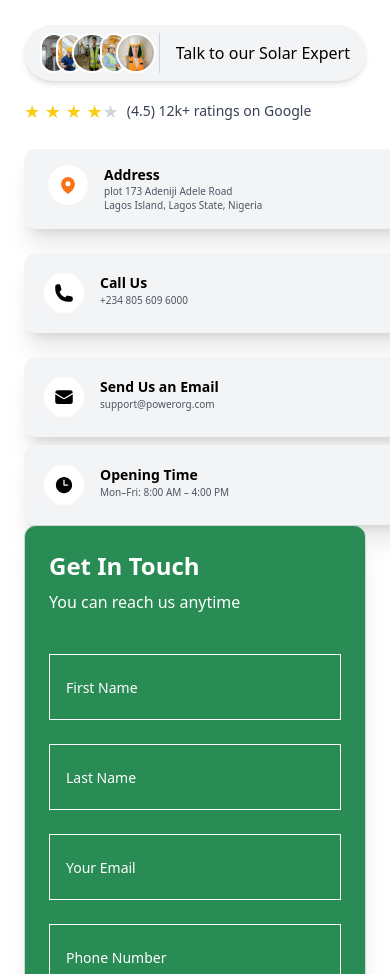
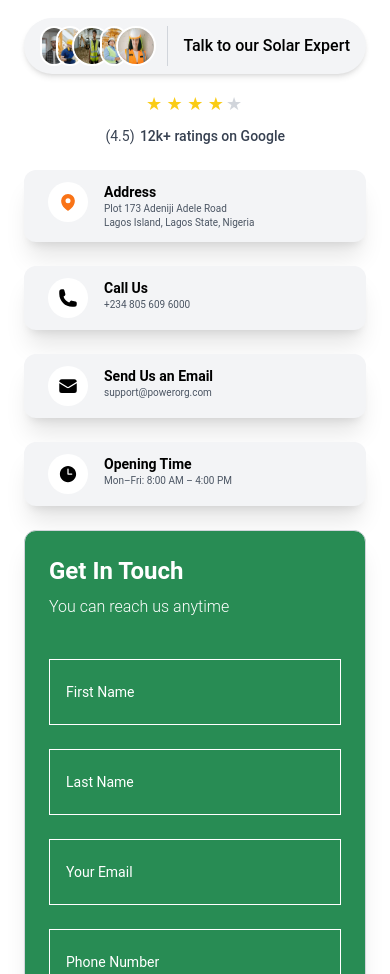
Before and after one commit to EstherBabaoye/PowerOrg, a React (Vite) app: page /contact in a window 390 px wide. Shown: the part 1026-2000 px from the top of the page. Built offline with nearby package versions, Linux system fonts and the light colour scheme.

Commit message:
Formatting of text

```diff
--- a/src/Components/Footer.jsx
+++ b/src/Components/Footer.jsx
@@ -1,88 +1,139 @@
-import footerBackground from '../assets/Footer.jpg';
-import '@fortawesome/fontawesome-free/css/all.min.css';
+import footerBackground from "../assets/Footer.jpg";
+import "@fortawesome/fontawesome-free/css/all.min.css";
 
 function Footer() {
   return (
     <footer
-      className="relative text-gray-300 overflow-hidden mt-[2cm]"
+      className="relative text-gray-300 overflow-hidden  font-['Roboto']"
       style={{
-        minHeight: '10.5cm',
+        minHeight: "10.5cm",
         backgroundImage: `linear-gradient(rgba(0,0,0,0.75), rgba(0,0,0,0.75)), url(${footerBackground})`,
-        backgroundSize: 'cover',
-        backgroundRepeat: 'no-repeat',
-        backgroundPosition: 'center',
+        backgroundSize: "cover",
+        backgroundRepeat: "no-repeat",
+        backgroundPosition: "center",
       }}
     >
-      <div className="flex flex-col lg:flex-row justify-between py-10 gap-10 px-6 sm:px-10 lg:px-[2.4cm] w-full">
+      <div className="flex flex-col lg:flex-row justify-between mt-10 pb-32 py-10 gap-10 px-6 sm:px-10 lg:px-[2.4cm] w-full">
+        <div className="w-full max-w-[453px] flex-shrink-0">
+          <div className="font-bold text-[40px] leading-[30px] tracking-[0%] flex">
+            <span className="text-[#48cc22]">Power</span>
+            <span className="text-[#fc9d1e]">Org</span>
+          </div>
 
-        <div className="lg:w-1/3 flex-shrink-0">
-          <span className="text-[#48cc22] text-4xl font-semibold">Power</span>
-          <span className="text-[#fc9d1e] text-4xl font-semibold">Org</span>
-          <p className="font-semibold mt-3 max-w-md">
-            Solar plant services offer end-to-end solutions, including design, installation,
-            and maintenance, tailored to meet your energy needs.
+          <p className="font-normal text-[18px] mt-3">
+            Solar plant services offer end-to-end solutions, including design,
+            installation, and maintenance, tailored to meet your energy needs.
           </p>
         </div>
 
-
-        <div className="grid grid-cols-1 sm:grid-cols-2 lg:grid-cols-4 gap-y-8 gap-x-8 text-sm flex-grow">
-
-          <div className="space-y-3">
-            <h3 className="tracking-wide font-semibold text-white">Quick Link</h3>
-            <ul className="space-y-1">
-              <li><a className="hover:text-[#48cc22] font-semibold" href="#">About Us</a></li>
-              <li><a className="hover:text-[#48cc22] font-semibold" href="#">Projects</a></li>
-              <li><a className="hover:text-[#48cc22] font-semibold" href="#">Service</a></li>
-              <li><a className="hover:text-[#48cc22] font-semibold" href="#">Contact Us</a></li>
+        <div className="grid grid-cols-1 sm:grid-cols-2 lg:grid-cols-4 gap-y-8 gap-x-8 text-sm flex-grow w-full max-w-[701px]">
+          <div className="space-y-6 text-[16px]">
+            <h3 className="tracking-wide font-bold text-white">Quick Link</h3>
+            <ul className="space-y-4">
+              <li>
+                <a
+                  className="hover:text-[#48cc22] font-normal"
+                  href="/about-us"
+                >
+                  About Us
+                </a>
+              </li>
+              <li>
+                <a
+                  className="hover:text-[#48cc22] font-normal"
+                  href="/projects"
+                >
+                  Projects
+                </a>
+              </li>
+              <li>
+                <a className="hover:text-[#48cc22] font-normal" href="/service">
+                  Service
+                </a>
+              </li>
+              <li>
+                <a className="hover:text-[#48cc22] font-normal" href="/contact">
+                  Contact Us
+                </a>
+              </li>
             </ul>
           </div>
 
-
-          <div className="space-y-3">
-            <h3 className="tracking-wide font-semibold text-white">Services</h3>
-            <ul className="space-y-1">
-              <li><a className="hover:text-[#48cc22] font-semibold" href="#">Consultancy</a></li>
-              <li><a className="hover:text-[#48cc22] font-semibold" href="#">Solar System</a></li>
-              <li><a className="hover:text-[#48cc22] font-semibold" href="#">Solar Panel</a></li>
+          <div className="space-y-6 text-[16px]">
+            <h3 className="tracking-wide font-bold text-white">Services</h3>
+            <ul className="space-y-4">
+              <li>
+                <a className="hover:text-[#48cc22] font-normal" href="#">
+                  Consultancy
+                </a>
+              </li>
+              <li>
+                <a className="hover:text-[#48cc22] font-normal" href="#">
+                  Solar System
+                </a>
+              </li>
+              <li>
+                <a className="hover:text-[#48cc22] font-normal" href="#">
+                  Solar Panel
+                </a>
+              </li>
             </ul>
           </div>
 
+          <div className="col-span-1 sm:col-span-2 lg:col-span-2">
+            <h3 className="font-bold text-white text-[16px] mb-2">Subscribe</h3>
 
-          <div className="col-span-1 sm:col-span-2 lg:col-span-2 space-y-3">
-            <h3 className="font-semibold text-white">Subscribe</h3>
-            <p>Let’s subscribe to get the latest update</p>
-
+            <p className="font-normal text-[16px] mt-6 mb-20">
+              Let’s subscribe to get the latest update
+            </p>
 
             <form className="w-full max-w-full">
-              <label htmlFor="UserEmail" className="sr-only">Email</label>
-              <div className="flex flex-col sm:flex-row bg-white max-w-full">
+              <label htmlFor="UserEmail" className="sr-only">
+                Email
+              </label>
+              <div className="flex flex-row bg-white max-w-full">
                 <input
                   type="email"
                   id="UserEmail"
                   placeholder="Email Address"
-                  className="w-full sm:w-[7cm] h-[1.25cm] px-4 text-black text-sm border-none outline-none"
+                  className="w-[calc(100%-48px)] h-[50px] px-4 text-black text-sm border-none outline-none font-normal"
                 />
                 <button
                   type="submit"
-                  className="w-full sm:w-[1.5cm] h-[1.25cm] bg-[#48cc22] hover:bg-[#3aaa1b] flex items-center justify-center transition-all"
+                  className="w-[48px] h-[50px] bg-[#48cc22] hover:bg-[#3aaa1b] flex items-center justify-center transition-all"
                 >
                   <i className="fas fa-paper-plane text-white text-lg"></i>
                 </button>
               </div>
             </form>
 
-
             <div className="flex flex-wrap items-center gap-3 mt-6">
-              <a href="#" title="Facebook" className="w-6 h-6 flex items-center justify-center rounded-full bg-[#1877F2] text-white hover:scale-110 transition">
+              <a
+                href="#"
+                title="Facebook"
+                className="w-6 h-6 flex items-center justify-center rounded-full bg-[#1877F2] text-white hover:scale-110 transition"
+              >
                 <i className="fab fa-facebook-f text-xs"></i>
               </a>
-              <a href="#" title="LinkedIn" className="w-6 h-6 flex items-center justify-center rounded-full bg-[#0A66C2] text-white hover:scale-110 transition">
+              <a
+                href="#"
+                title="LinkedIn"
+                className="w-6 h-6 flex items-center justify-center rounded-full bg-[#0A66C2] text-white hover:scale-110 transition"
+              >
                 <i className="fab fa-linkedin-in text-xs"></i>
               </a>
-              <a href="#" title="Instagram" className="w-6 h-6 flex items-center justify-center rounded-full bg-gradient-to-tr from-yellow-400 via-pink-500 to-purple-600 text-white hover:scale-110 transition">
+              <a
+                href="#"
+                title="Instagram"
+                className="w-6 h-6 flex items-center justify-center rounded-full bg-gradient-to-tr from-yellow-400 via-pink-500 to-purple-600 text-white hover:scale-110 transition"
+              >
                 <i className="fab fa-instagram text-xs"></i>
               </a>
-              <a href="#" title="Twitter" className="w-6 h-6 flex items-center justify-center rounded-full bg-[#1DA1F2] text-white hover:scale-110 transition">
+              <a
+                href="#"
+                title="Twitter"
+                className="w-6 h-6 flex items-center justify-center rounded-full bg-[#1DA1F2] text-white hover:scale-110 transition"
+              >
                 <i className="fab fa-twitter text-xs"></i>
               </a>
             </div>
--- a/src/Pages/Contact.jsx
+++ b/src/Pages/Contact.jsx
@@ -18,70 +18,56 @@ function Contact() {
   }, []);
 
   return (
-    <div className="w-full overflow-hidden">
+    <div className="w-full mb-20 font-['Roboto'] overflow-hidden">
+      {/* Hero Section */}
       <div
         className="relative w-full rounded-br-[120px] overflow-hidden"
         style={{
           height: "650px",
           backgroundImage: `url(${contacthero})`,
           backgroundSize: "cover",
-          backgroundPositionY: "-100px",
+          backgroundPosition: "center top",
           backgroundRepeat: "no-repeat",
         }}
       >
-        <div className="absolute inset-0 bg-black bg-opacity-40 rounded-br-[120px]"></div>
-        <div className="absolute inset-0 flex justify-center px-6 sm:px-12 text-white text-center">
-          <div className="max-w-[800px] mt-52 sm:mt-64 md:mt-72">
-            <h1 className="text-4xl md:text-4xl font-bold mb-8 leading-snug">
+        <div className="absolute inset-0 bg-black bg-opacity-60 rounded-br-[120px] z-10" />
+        <div className="absolute inset-0 flex justify-center px-6 sm:px-12 text-white text-center z-20">
+          <div className="max-w-[800px] mt-36 sm:mt-52 md:mt-64 lg:mt-72">
+            <h1 className="text-[32px] sm:text-[40px] font-bold mb-8 leading-snug">
               Get In Touch With Us
             </h1>
-            <p className="mt-4 text-base sm:text-lg md:text-2xl font-semibold leading-relaxed">
+            <p className="mt-4 text-xl sm:text-2xl font-semibold leading-relaxed">
               Let's Power Your Future With Clean Energy
             </p>
           </div>
         </div>
       </div>
 
+      {/* Contact Section */}
       <div className="relative pt-20 pb-10 bg-white">
         <div className="w-full px-6 md:px-10 lg:px-[2.4cm]">
-          <div className="flex flex-col lg:flex-row justify-between gap-0">
-            <div className="w-full lg:w-1/2 ">
-              <h1 className="text-[28px] md:text-[38px] font-bold mb-6 text-black">
+          <div className="flex flex-col md:flex-row justify-between items-start gap-6 lg:gap-12 xl:gap-16">
+            {/* Left Column */}
+            <div className="w-full lg:w-[60%]">
+              <h1 className="text-[32px] sm:text-[40px] lg:text-[48px] font-bold mb-6 text-black leading-tight">
                 Connect With Us For Your Solar Energy Needs
               </h1>
-              <p className="text-black text-[21px] mb-6">
+              <p className="text-lg sm:text-xl lg:text-2xl text-black mb-6 leading-relaxed">
                 Reach out for support, whether you’re ready to switch or just
-                have questions — we’re here to help you. Fill out the form, and
-                a PowerOrg Solar expert will get back to you shortly.
+                have questions — we’re here to help you. Fill out the form, and a
+                PowerOrg Solar expert will get back to you shortly.
               </p>
 
-              <div className="bg-gray-100 rounded-full px-4 py-2 flex items-center gap-4 shadow-md w-fit mb-4">
+              <div className="w-full md:w-[362px] bg-gray-100 rounded-full px-4 py-2 flex items-center gap-4 shadow-md mb-4">
                 <div className="flex -space-x-3">
+                  {[avatar1, avatar2, avatar3, avatar4, avatar5].map((src, i) => (
                     <img
-                    src={avatar1}
-                    alt="avatar1"
+                      key={i}
+                      src={src}
+                      alt={`Customer service rep ${i + 1}`}
                       className="w-10 h-10 rounded-full border-2 border-white"
                     />
-                  <img
-                    src={avatar2}
-                    alt="avatar2"
-                    className="w-10 h-10 rounded-full border-2 border-white"
-                  />
-                  <img
-                    src={avatar3}
-                    alt="avatar3"
-                    className="w-10 h-10 rounded-full border-2 border-white"
-                  />
-                  <img
-                    src={avatar4}
-                    alt="avatar4"
-                    className="w-10 h-10 rounded-full border-2 border-white"
-                  />
-                  <img
-                    src={avatar5}
-                    alt="avatar5"
-                    className="w-10 h-10 rounded-full border-2 border-white"
-                  />
+                  ))}
                 </div>
                 <div className="h-10 w-px bg-gray-300"></div>
                 <p className="text-black font-medium whitespace-nowrap">
@@ -89,111 +75,92 @@ function Contact() {
                 </p>
               </div>
 
-              <div className="mt-2 flex items-center gap-2 mb-6">
+              <div className="mt-2 mb-6 flex flex-col sm:flex-row items-center sm:items-start gap-2 text-center sm:text-left">
                 <div className="text-yellow-400 flex items-center text-lg">
-                  ★ ★ ★ ★ <span className="text-gray-300">★</span>
+                  ★ ★ ★ ★ <span className="w-[20px] text-gray-300 inline-block">★</span>
                 </div>
                 <p className="text-sm text-gray-700">
-                  (4.5) <span className="font-medium">12k+ ratings</span> on
-                  Google
+                  <span className="inline-block w-[35px]">(4.5)</span>
+                  <span className="inline-block w-[150px] font-medium">
+                    12k+ ratings on Google
+                  </span>
                 </p>
               </div>
 
-              <div className="grid grid-cols-1 md:grid-cols-2 gap-2 py-0 px-15 w-[124%] -mr-[5%]">
-                <div className="flex items-start gap-4 bg-gray-100 rounded-xl px-6 py-4 pr-10 shadow-xl mb-4">
-                  <div className="w-10 h-10 bg-white text-orange-500 rounded-full flex items-center justify-center">
-                    <MapPinIcon className="w-5 h-5" />
+              <div className="grid grid-cols-1 md:grid-cols-2 gap-6 w-full mt-6">
+                {[
+                  {
+                    icon: <MapPinIcon className="w-5 h-5" />,
+                    title: "Address",
+                    text: (
+                      <>
+                        Plot 173 Adeniji Adele Road
+                        <br />
+                        Lagos Island, Lagos State, Nigeria
+                      </>
+                    ),
+                    color: "text-orange-500",
+                  },
+                  {
+                    icon: <PhoneIcon className="w-5 h-5" />,
+                    title: "Call Us",
+                    text: "+234 805 609 6000",
+                    color: "text-black",
+                  },
+                  {
+                    icon: <EnvelopeIcon className="w-5 h-5" />,
+                    title: "Send Us an Email",
+                    text: "support@powerorg.com",
+                    color: "text-black",
+                  },
+                  {
+                    icon: <ClockIcon className="w-5 h-5" />,
+                    title: "Opening Time",
+                    text: "Mon–Fri: 8:00 AM – 4:00 PM",
+                    color: "text-black",
+                  },
+                ].map((card, i) => (
+                  <div
+                    key={i}
+                    className="w-full flex items-start gap-4 bg-gray-100 rounded-xl px-6 py-3 shadow-xl"
+                  >
+                    <div
+                      className={`w-10 h-10 bg-white ${card.color} rounded-full flex items-center justify-center`}
+                    >
+                      {card.icon}
                     </div>
                     <div>
-                    <h3 className="text-sm font-semibold text-black">
-                      Address
-                    </h3>
-                    <p className="text-[10px] text-gray-600 leading-snug">
-                      plot 173 Adeniji Adele Road
-                      <br />
-                      Lagos Island, Lagos State, Nigeria
-                    </p>
+                      <h3 className="text-sm font-semibold text-black">{card.title}</h3>
+                      <p className="text-[10px] text-gray-600 leading-snug">{card.text}</p>
+                    </div>
+                  </div>
+                ))}
               </div>
             </div>
 
-                <div className="flex items-start gap-4 bg-gray-100 rounded-xl p-5 shadow-xl mb-4">
-                  <div className="w-10 h-10 bg-white text-black rounded-full flex items-center justify-center">
-                    <PhoneIcon className="w-5 h-5" />
-                  </div>
-                  <div>
-                    <h3 className="text-sm font-semibold text-black">
-                      Call Us
-                    </h3>
-                    <p className="text-[10px] text-gray-600">
-                      +234 805 609 6000
-                    </p>
-                  </div>
-                </div>
-
-                <div className="flex items-start gap-4 bg-gray-100 rounded-xl p-5 shadow-xl">
-                  <div className="w-10 h-10 bg-white text-black rounded-full flex items-center justify-center">
-                    <EnvelopeIcon className="w-5 h-5" />
-                  </div>
-                  <div>
-                    <h3 className="text-sm font-semibold text-black">
-                      Send Us an Email
-                    </h3>
-                    <p className="text-[10px] text-gray-600">
-                      support@powerorg.com
-                    </p>
-                  </div>
-                </div>
-
-                <div className="flex items-start gap-4 bg-gray-100 rounded-xl p-5 shadow-xl">
-                  <div className="w-10 h-10 bg-white text-black rounded-full flex items-center justify-center">
-                    <ClockIcon className="w-5 h-5" />
-                  </div>
-                  <div>
-                    <h3 className="text-sm font-semibold text-black">
-                      Opening Time
-                    </h3>
-                    <p className="text-[10px] text-gray-600">
-                      Mon–Fri: 8:00 AM – 4:00 PM
-                    </p>
-                  </div>
-                </div>
-              </div>
-            </div>
-
-            <div className="w-full lg:w-1/2 max-w-sm pr-0">
+            {/* Form Column */}
+            <div className="w-full max-w-[446px] pr-0">
               <div className="rounded-xl w-full bg-[#288c54] text-white border border-gray-300 shadow-xl p-6 sm:p-10 pb-12">
-                <h2 className="text-2xl text-white font-semibold text-left">
-                  Get In Touch
-                </h2>
-                <p className="text-base font-light mt-2 mb-10 text-left text-white">
+                <h2 className="text-2xl font-semibold text-left">Get In Touch</h2>
+                <p className="text-base font-light mt-2 mb-10 text-left">
                   You can reach us anytime
                 </p>
-
                 <form className="space-y-6 w-full">
+                  {["First Name", "Last Name", "Your Email", "Phone Number"].map((placeholder, i) => (
                     <input
-                    type="text"
+                      key={i}
+                      type={
+                        placeholder === "Your Email"
+                          ? "email"
+                          : placeholder === "Phone Number"
+                          ? "tel"
+                          : "text"
+                      }
                       className="w-full px-4 py-5 border border-white bg-[#288c54] text-white placeholder-white placeholder:text-left placeholder:text-sm focus:outline-none focus:ring-2 focus:ring-white"
-                    placeholder="First Name"
+                      placeholder={placeholder}
                       required
                     />
-                  <input
-                    type="text"
-                    className="w-full px-4 py-5 border border-white bg-[#288c54] text-white placeholder-white placeholder:text-left placeholder:text-sm focus:outline-none focus:ring-2 focus:ring-white"
-                    placeholder="Last Name"
-                    required
-                  />
-                  <input
-                    type="email"
-                    className="w-full px-4 py-5 border border-white bg-[#288c54] text-white placeholder-white placeholder:text-left placeholder:text-sm focus:outline-none focus:ring-2 focus:ring-white"
-                    placeholder="Your Email"
-                    required
-                  />
-                  <input
-                    type="tel"
-                    className="w-full px-4 py-5 border border-white bg-[#288c54] text-white placeholder-white placeholder:text-left placeholder:text-sm focus:outline-none focus:ring-2 focus:ring-white"
-                    placeholder="Phone Number"
-                    required
-                  />
+                  ))}
                   <textarea
                     className="w-full resize-none px-4 py-5 border border-white bg-[#288c54] text-white placeholder-white placeholder:text-left placeholder:text-sm focus:outline-none focus:ring-2 focus:ring-white"
                     placeholder="Message"
```
Also changed, not shown: src/Pages/AboutUs.jsx (+96 -48 lines). Lines whose indentation alone changed are shown as unchanged.
